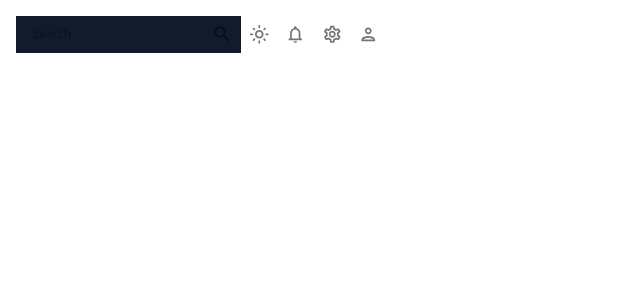
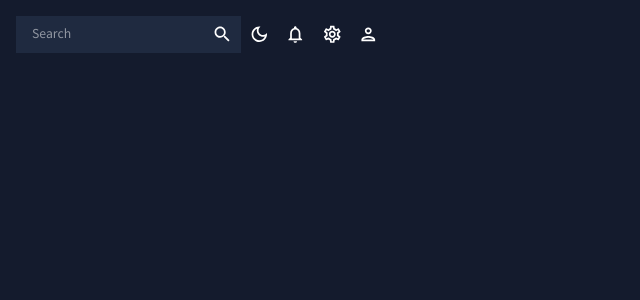
Before and after one commit to Kevinle2312/E-Sante, a React (Vite) app: page / in a window 1280 px wide. Shown: the top 300 px of the page, without its empty margins (0-640 px from the left). Built offline with nearby package versions, Linux system fonts and the light colour scheme.

Commit message:
E-santé projet

```diff
--- a/src/index.css
+++ b/src/index.css
@@ -33,18 +33,3 @@ content {
 ::-webkit-scrollbar-track:hover{
   background: #555555;
 }
-
-
-body {
-  margin: 0;
-  font-family: -apple-system, BlinkMacSystemFont, 'Segoe UI', 'Roboto', 'Oxygen',
-    'Ubuntu', 'Cantarell', 'Fira Sans', 'Droid Sans', 'Helvetica Neue',
-    sans-serif;
-  -webkit-font-smoothing: antialiased;
-  -moz-osx-font-smoothing: grayscale;
-}
-
-code {
-  font-family: source-code-pro, Menlo, Monaco, Consolas, 'Courier New',
-    monospace;
-}
--- a/src/scenes/global/Topbar.jsx
+++ b/src/scenes/global/Topbar.jsx
@@ -19,7 +19,7 @@ const Topbar = () => {
       {/* SEARCH BAR*/}
       <Box
         display="flex"
-        backgroundColor={colors.primary[500]}
+        backgroundColor={colors.primary[400]}
         boderRadius="3px"
       >
         <InputBase sx={{ ml: 2, flex: 1 }} placeholder="Search" />
@@ -27,6 +27,7 @@ const Topbar = () => {
           <SearchIcon />
         </IconButton>
       </Box>
+
       {/*ICONS*/}
       <Box display="flex">
         <IconButton onClick={colorMode.toggleColorMode}>
--- a/src/theme.js
+++ b/src/theme.js
@@ -5,7 +5,6 @@ import { createTheme } from "@mui/material/styles";
 export const token = (mode) => ({
   ...(mode === 'dark'
     ?{
-
           grey: {
             DEFAULT:  '#666666',
             50: '#C2C2C2',
@@ -20,17 +19,15 @@ export const token = (mode) => ({
           },
 
           primary: {
-            DEFAULT: '#121B2B',
-            50: '#486CAC',
-            100: '#42639E',
-            200: '#365181',
-            300: '#2A3F65',
-            400: '#1E2D48',
-            500: '#121B2B',
-            600: '#010203',
-            700: '#000000',
-            800: '#000000',
-            900: '#000000'
+            100: "#d0d1d5",
+            200: "#a1a4ab",
+            300: "#727681",
+            400: "#1F2A40",
+            500: "#141b2d",
+            600: "#101624",
+            700: "#0c101b",
+            800: "#080b12",
+            900: "#040509",
           },
 
           greenAccent: {
@@ -92,17 +89,15 @@ export const token = (mode) => ({
           },
 
           primary: {
-            100: '#000000',
-            200: '#000000',
-            300: '#000000',
-            400: '#010203',
-            500: '#121B2B',
-            600: '#1E2D48',
-            700: '#2A3F65',
-            800: '#365181',
-            900: '#42639E',
-            950: '#486CAC',
-            DEFAULT: '#121B2B'
+            100: "#040509",
+            200: "#080b12",
+            300: "#0c101b",
+            400: "#f2f0f0", // manually changed
+            500: "#141b2d",
+            600: "#1F2A40",
+            700: "#727681",
+            800: "#a1a4ab",
+            900: "#d0d1d5",
           },
 
           greenAccent: {
@@ -155,7 +150,7 @@ export const themeSettings = (mode) => {
   const colors = token(mode);
 
   return {
-    pallet: {
+    palette: {
       mode: mode,
       ...(mode === 'dark'
       ?{
```
